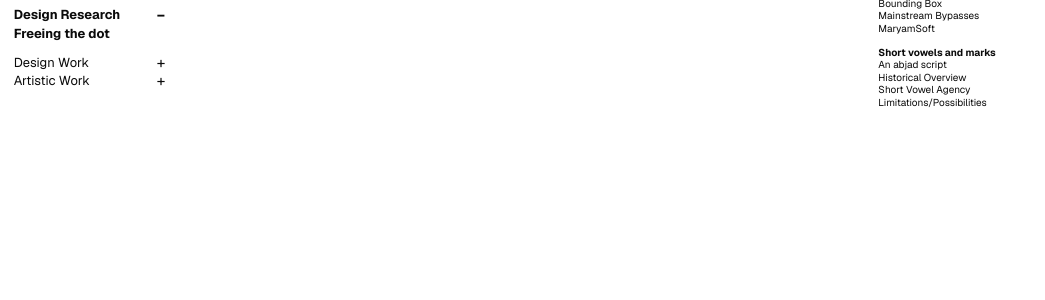
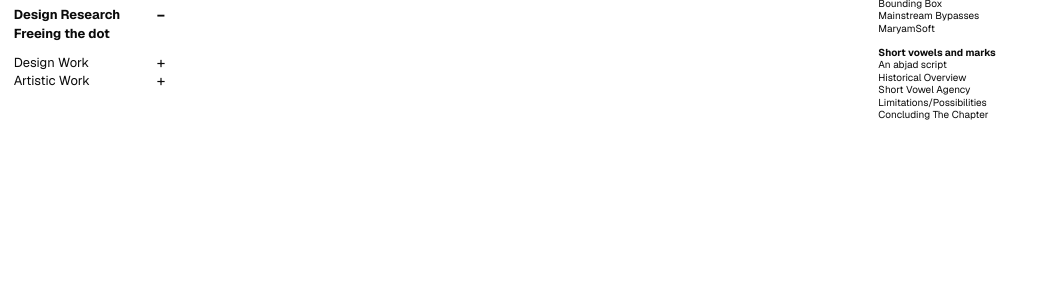
Before and after one commit to somethingishappening/somethingishappening.github.io, a Jekyll site: the page built from _research/tahriir-project.md, in a window 1280 px wide. Shown: the part 150-450 px from the top of the page, without its empty margins (0-1045 px from the left). Built offline with Jekyll 4.4.1, drawn with Linux system fonts in a browser that asks for light colours; some of the changed lines change nothing that is shown.

Commit message:
Update _research/tahriir-project.md (via Pages CMS)

```diff
--- a/_research/tahriir-project.md
+++ b/_research/tahriir-project.md
@@ -595,6 +595,114 @@
       limitations can pose obstacles in certain cases.
     nav_column: left
     nav_label: Limitations/Possibilities
+  - heading: Experimenting With Commercial Fonts And Typesetting Environments.
+    heading_level: h3
+    body: >-
+      The following typographic experiments were conducted on Adobe InDesign.
+      The text used is a selection of the Arabic preamble of The Declaration of
+      Human Rights, typeset with Lyon Arabic, designed by Khajag Apelian and
+      Wael Morcos for Commercial Type.
+
+
+      For the following experiments to succeed, you need an Arabic-supporting
+      version of Adobe InDesign. Furthermore, the Harakat throughout the text
+      were added to the original copy using Mishkal, an online tool hosted at
+      the following website: https: //tahadz.com/mishkal.
+    nav_column: none
+  - heading: Moving One Mark
+    heading_level: h3
+    body: >-
+      Select the desired mark in the given text.
+
+      Modify the mark’s coordinates to the desired location in the Character
+      window (Fig. 22).
+    nav_column: none
+  - heading: Moving One Mark Throughout The Text
+    heading_level: h3
+    body: >-
+      • Go to “Edit”, then “Find / Change” and type the desired mark, in this
+      case the Shadda (ّ◌), in both the “Find what” and “Change to” tabs.
+
+
+      • Click on “Change Format,” go to “Middle East Character Formats.” Under
+      “Diacritic Positioning,” in “Additional Adjustment,” enter the desired
+      Horizontal and Vertical coordinates; in this case, 400 units vertically
+      (Fig. 27), then click “OK.”
+
+
+      • The “Find / Change” window will now show the format changes in the
+      “Change Format” tab. Click on “Change All”—This will apply the new mark
+      position to the entire text block (Fig. 28).
+
+
+      Note that with a Shadda and a vowel above or below it, the mark cluster
+      does not seem to move in unison. The Shadda moves only when no other vowel
+      or mark accompanies it.
+    nav_column: none
+  - heading: Scaling Marks Throughout The Text
+    heading_level: h3
+    body: >-
+      Modifying the size of the Short vowels, in this case the Fathas, was
+      difficult to reproduce. However, with some math, we can produce a Fatha
+      that is identical in size to the base character proportions (Fig. 29).
+
+
+      • Go to “Edit”, then “Find / Change” and type the Fatha (◌َ) in both the
+      “Find what” and “Change to” tabs.
+
+
+      • Click on “Change Format,” then “Character Colour.” Set the fill colour
+      (in this case, left black), then click “OK.”
+
+
+      • Click on “Change Format,” go to “Advanced Character Formats,” and type
+      in a new size increment in the “Horizontal Scale” and “Vertical Scale”
+      tabs. In this experiment’s case, type 400%, then click “OK.”
+
+
+      • The “Find / Change” window will now show the format changes in the
+      “Change Format” tab. Click on “Change All”—This will apply the new Fatha
+      size and colour to the entire text block (Fig. 30).
+
+
+      • The downside is that it may break some contextual alternates and
+      ligatures throughout the text. Example underlined in blue (Fig. 30).
+
+
+      Note that another way to modify the Harakat, specifically the extension of
+      the Fatha, is to use the outlining method described in the “Limitations In
+      Modern Typography” section of the Chapter dedicated to the Diacritics.
+      However, current OpenType technology gives Short Vowels more agency than
+      Diacritics. Hence, applying outlining methods would be counterintuitive.
+    nav_column: none
+  - heading: Modifying Mark Colours Throughout The Text
+    heading_level: h3
+    body: >-
+      • Go to “Edit”, then “Find / Change”, and type the desired mark, in this
+      case the Damma (ُ◌), in both the “Find what” and “Change to” tabs.
+
+
+      • Click on “Change Format,” then “Character Colour.” Define the stroke and
+      fill colours, in this case, a red fill and a yellow stroke, then click
+      “OK.”
+
+
+      • The “Find / Change” window will now show the format changes in the
+      “Change Format” tab. Click on “Change All”—This will apply the new mark
+      colours to the entire text block (Fig. 31).
+
+
+      Note that the Dammas that are paired with the Shaddas were not altered in
+      the process. This is because of the same Unicode system discussed in the
+      previous set of instructions.
+    nav_column: none
+  - heading: Concluding The Chapter
+    heading_level: h2
+    body: The history of the short vowels differs from that of the dots. The Harakat
+      always retained independence from their host Rasms. For this reason,
+      designers and type users can manipulate them in ways that do not translate
+      to dots.
+    nav_column: left
 figures:
   - number: 1
     image: /assets/uploads/fig-1.jpg
```
